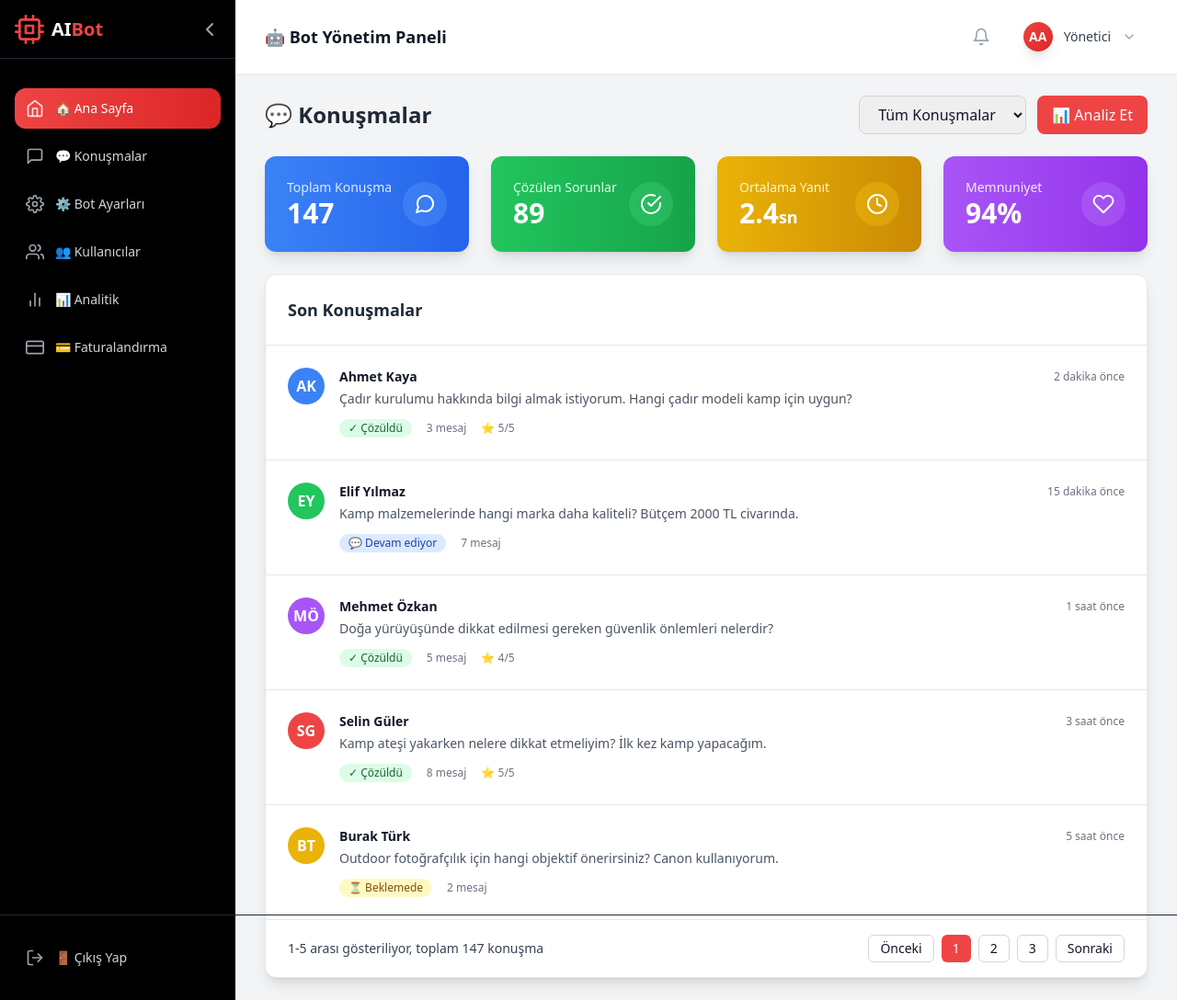
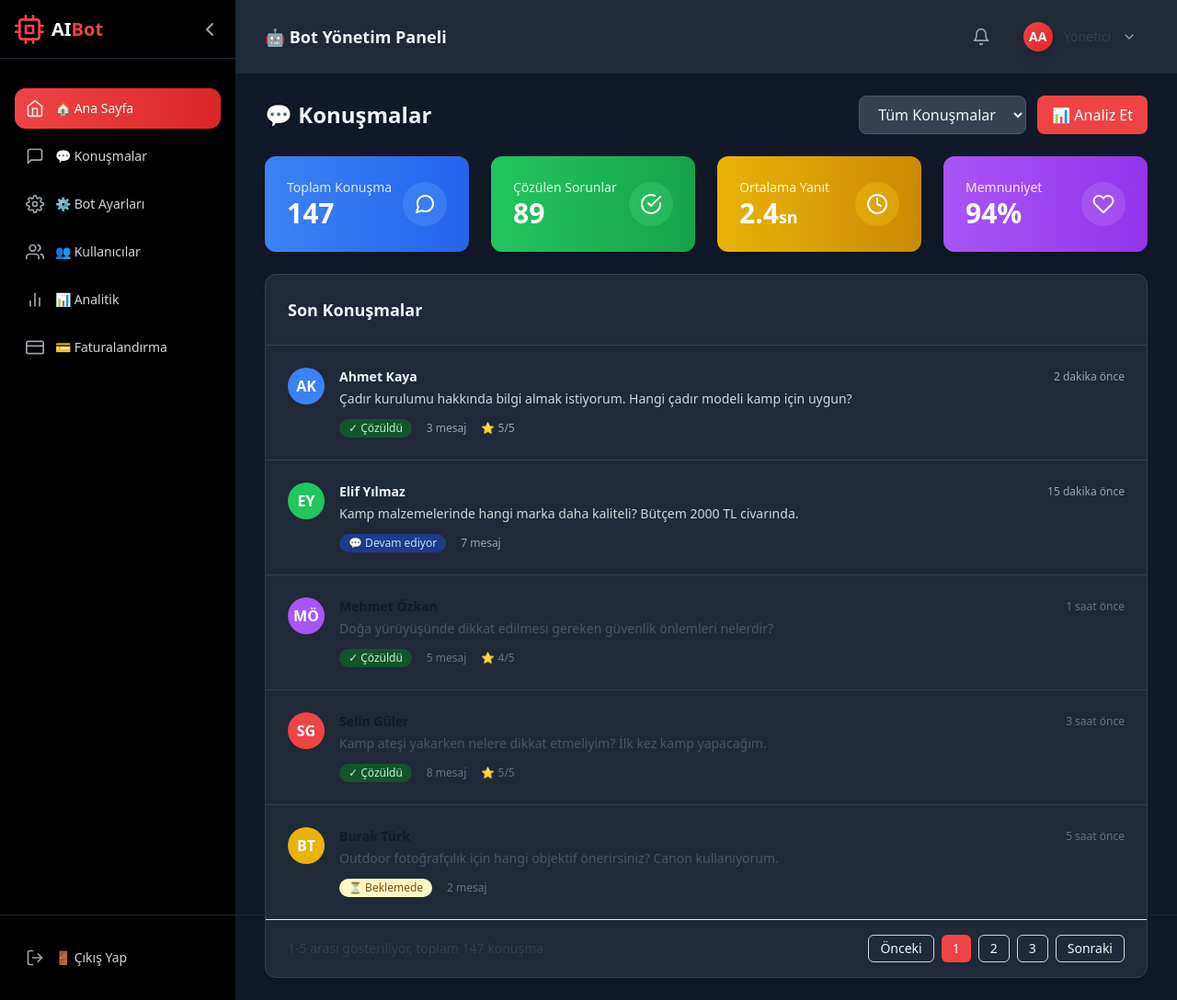
Before and after one commit to sikissavar-pixel/botcuk, a Flask app: template templates/conversations.html in a window 1280 px wide. Shown: the whole page at 92% size. Run offline with Flask 3, Linux system fonts and the light colour scheme; the template is opened without the code that fills it, so the values that code supplies are empty; some libraries are stand-ins or nearby versions.

Commit message:
Apply a dark theme to all dashboard pages for a better user experience
Updated HTML templates to apply a dark color scheme across various dashboard pages, including analytics, bot settings, conversations, and user management. This involves changing background colors, text colors, and element borders to a darker palette.

Replit-Commit-Author: Agent
Replit-Commit-Session-Id: 54fe6a02-0296-4675-95f7-befa3d5059c6
Replit-Commit-Checkpoint-Type: intermediate_checkpoint
Replit-Commit-Screenshot-Url: https://storage.googleapis.com/screenshot-production-us-central1/76404261-00aa-4382-b7c3-d7e39bb57922/54fe6a02-0296-4675-95f7-befa3d5059c6/LB2kbId

```diff
--- a/templates/analytics.html
+++ b/templates/analytics.html
@@ -3,9 +3,9 @@
 <div class="space-y-6">
   <!-- Başlık ve Zaman Aralığı -->
   <div class="flex justify-between items-center">
-    <h2 class="text-2xl font-bold text-gray-800">📊 Detaylı Analitik</h2>
+    <h2 class="text-2xl font-bold text-gray-100">📊 Detaylı Analitik</h2>
     <div class="flex space-x-3">
-      <select class="px-4 py-2 border border-gray-300 rounded-lg focus:ring-2 focus:ring-red-500">
+      <select class="px-4 py-2 border border-gray-600 bg-gray-700 text-gray-100 rounded-lg focus:ring-2 focus:ring-red-500">
         <option>Son 30 Gün</option>
         <option>Son 7 Gün</option>
         <option>Son 3 Ay</option>
--- a/templates/conversations.html
+++ b/templates/conversations.html
@@ -3,9 +3,9 @@
 <div class="space-y-6">
   <!-- Başlık ve Filtreler -->
   <div class="flex justify-between items-center">
-    <h2 class="text-2xl font-bold text-gray-800">💬 Konuşmalar</h2>
+    <h2 class="text-2xl font-bold text-gray-100">💬 Konuşmalar</h2>
     <div class="flex space-x-3">
-      <select class="px-4 py-2 border border-gray-300 rounded-lg focus:ring-2 focus:ring-red-500">
+      <select class="px-4 py-2 border border-gray-600 bg-gray-700 text-gray-100 rounded-lg focus:ring-2 focus:ring-red-500">
         <option>Tüm Konuşmalar</option>
         <option>Aktif</option>
         <option>Tamamlanan</option>
@@ -69,14 +69,14 @@
   </div>
 
   <!-- Konuşma Listesi -->
-  <div class="bg-white rounded-xl shadow-lg border border-gray-200">
-    <div class="p-6 border-b border-gray-200">
-      <h3 class="text-lg font-semibold text-gray-800">Son Konuşmalar</h3>
+  <div class="bg-gray-800 rounded-xl shadow-lg border border-gray-700">
+    <div class="p-6 border-b border-gray-700">
+      <h3 class="text-lg font-semibold text-gray-100">Son Konuşmalar</h3>
     </div>
 
-    <div class="divide-y divide-gray-200">
+    <div class="divide-y divide-gray-700">
       <!-- Konuşma 1 -->
-      <div class="p-6 hover:bg-gray-50 transition-colors">
+      <div class="p-6 hover:bg-gray-700 transition-colors">
         <div class="flex items-start space-x-4">
           <div class="flex-shrink-0">
             <div class="w-10 h-10 bg-blue-500 rounded-full flex items-center justify-center text-white font-semibold">
@@ -85,23 +85,23 @@
           </div>
           <div class="flex-1">
             <div class="flex items-center justify-between">
-              <h4 class="text-sm font-semibold text-gray-900">Ahmet Kaya</h4>
-              <span class="text-xs text-gray-500">2 dakika önce</span>
+              <h4 class="text-sm font-semibold text-gray-100">Ahmet Kaya</h4>
+              <span class="text-xs text-gray-400">2 dakika önce</span>
             </div>
-            <p class="text-sm text-gray-600 mt-1">Çadır kurulumu hakkında bilgi almak istiyorum. Hangi çadır modeli kamp için uygun?</p>
+            <p class="text-sm text-gray-300 mt-1">Çadır kurulumu hakkında bilgi almak istiyorum. Hangi çadır modeli kamp için uygun?</p>
             <div class="flex items-center space-x-4 mt-3">
-              <span class="inline-flex items-center px-2.5 py-0.5 rounded-full text-xs font-medium bg-green-100 text-green-800">
+              <span class="inline-flex items-center px-2.5 py-0.5 rounded-full text-xs font-medium bg-green-900 text-green-200">
                 ✓ Çözüldü
               </span>
-              <span class="text-xs text-gray-500">3 mesaj</span>
-              <span class="text-xs text-gray-500">⭐ 5/5</span>
+              <span class="text-xs text-gray-400">3 mesaj</span>
+              <span class="text-xs text-gray-400">⭐ 5/5</span>
             </div>
           </div>
         </div>
       </div>
 
       <!-- Konuşma 2 -->
-      <div class="p-6 hover:bg-gray-50 transition-colors">
+      <div class="p-6 hover:bg-gray-700 transition-colors">
         <div class="flex items-start space-x-4">
           <div class="flex-shrink-0">
             <div class="w-10 h-10 bg-green-500 rounded-full flex items-center justify-center text-white font-semibold">
@@ -110,22 +110,22 @@
           </div>
           <div class="flex-1">
             <div class="flex items-center justify-between">
-              <h4 class="text-sm font-semibold text-gray-900">Elif Yılmaz</h4>
-              <span class="text-xs text-gray-500">15 dakika önce</span>
+              <h4 class="text-sm font-semibold text-gray-100">Elif Yılmaz</h4>
+              <span class="text-xs text-gray-400">15 dakika önce</span>
             </div>
-            <p class="text-sm text-gray-600 mt-1">Kamp malzemelerinde hangi marka daha kaliteli? Bütçem 2000 TL civarında.</p>
+            <p class="text-sm text-gray-300 mt-1">Kamp malzemelerinde hangi marka daha kaliteli? Bütçem 2000 TL civarında.</p>
             <div class="flex items-center space-x-4 mt-3">
-              <span class="inline-flex items-center px-2.5 py-0.5 rounded-full text-xs font-medium bg-blue-100 text-blue-800">
+              <span class="inline-flex items-center px-2.5 py-0.5 rounded-full text-xs font-medium bg-blue-900 text-blue-200">
                 💬 Devam ediyor
               </span>
-              <span class="text-xs text-gray-500">7 mesaj</span>
+              <span class="text-xs text-gray-400">7 mesaj</span>
             </div>
           </div>
         </div>
       </div>
 
       <!-- Konuşma 3 -->
-      <div class="p-6 hover:bg-gray-50 transition-colors">
+      <div class="p-6 hover:bg-gray-700 transition-colors">
         <div class="flex items-start space-x-4">
           <div class="flex-shrink-0">
             <div class="w-10 h-10 bg-purple-500 rounded-full flex items-center justify-center text-white font-semibold">
@@ -139,7 +139,7 @@
             </div>
             <p class="text-sm text-gray-600 mt-1">Doğa yürüyüşünde dikkat edilmesi gereken güvenlik önlemleri nelerdir?</p>
             <div class="flex items-center space-x-4 mt-3">
-              <span class="inline-flex items-center px-2.5 py-0.5 rounded-full text-xs font-medium bg-green-100 text-green-800">
+              <span class="inline-flex items-center px-2.5 py-0.5 rounded-full text-xs font-medium bg-green-900 text-green-200">
                 ✓ Çözüldü
               </span>
               <span class="text-xs text-gray-500">5 mesaj</span>
@@ -150,7 +150,7 @@
       </div>
 
       <!-- Konuşma 4 -->
-      <div class="p-6 hover:bg-gray-50 transition-colors">
+      <div class="p-6 hover:bg-gray-700 transition-colors">
         <div class="flex items-start space-x-4">
           <div class="flex-shrink-0">
             <div class="w-10 h-10 bg-red-500 rounded-full flex items-center justify-center text-white font-semibold">
@@ -164,7 +164,7 @@
             </div>
             <p class="text-sm text-gray-600 mt-1">Kamp ateşi yakarken nelere dikkat etmeliyim? İlk kez kamp yapacağım.</p>
             <div class="flex items-center space-x-4 mt-3">
-              <span class="inline-flex items-center px-2.5 py-0.5 rounded-full text-xs font-medium bg-green-100 text-green-800">
+              <span class="inline-flex items-center px-2.5 py-0.5 rounded-full text-xs font-medium bg-green-900 text-green-200">
                 ✓ Çözüldü
               </span>
               <span class="text-xs text-gray-500">8 mesaj</span>
@@ -175,7 +175,7 @@
       </div>
 
       <!-- Konuşma 5 -->
-      <div class="p-6 hover:bg-gray-50 transition-colors">
+      <div class="p-6 hover:bg-gray-700 transition-colors">
         <div class="flex items-start space-x-4">
           <div class="flex-shrink-0">
             <div class="w-10 h-10 bg-yellow-500 rounded-full flex items-center justify-center text-white font-semibold">
--- a/templates/dashboard.html
+++ b/templates/dashboard.html
@@ -22,8 +22,8 @@
     .bot-response-item:hover { background-color: #f3f4f6; }
   </style>
 </head>
-<body class="font-sans antialiased text-gray-900 bg-gray-100">
-  <div class="flex h-screen overflow-hidden">
+<body class="font-sans antialiased text-gray-100 bg-gray-900">
+  <div class="flex h-screen overflow-hidden bg-gray-900">
     <!-- Sidebar -->
     <div class="sidebar bg-black text-white w-64 flex-shrink-0">
       <div class="flex items-center justify-between h-16 px-4 border-b border-gray-800">
@@ -85,11 +85,11 @@
     </div>
 
     <!-- Main Content -->
-    <div class="main-content flex-1 overflow-auto">
+    <div class="main-content flex-1 overflow-auto bg-gray-900">
       <!-- Top Navigation -->
-      <header class="bg-white shadow-sm">
+      <header class="bg-gray-800 shadow-sm">
         <div class="max-w-7xl mx-auto px-4 py-4 sm:px-6 lg:px-8 flex justify-between items-center">
-          <h1 class="text-lg font-semibold text-gray-900">🤖 Bot Yönetim Paneli</h1>
+          <h1 class="text-lg font-semibold text-gray-100">🤖 Bot Yönetim Paneli</h1>
           <div class="flex items-center space-x-4">
             <button class="p-2 rounded-full text-gray-400 hover:text-gray-600 hover:bg-gray-100 focus:outline-none transition-all duration-200">
               <i data-feather="bell" class="h-5 w-5"></i>
--- a/templates/users.html
+++ b/templates/users.html
@@ -3,7 +3,7 @@
 <div class="space-y-6">
   <!-- Başlık ve Eylemler -->
   <div class="flex justify-between items-center">
-    <h2 class="text-2xl font-bold text-gray-800">👥 Kullanıcı Yönetimi</h2>
+    <h2 class="text-2xl font-bold text-gray-100">👥 Kullanıcı Yönetimi</h2>
     <div class="flex space-x-3">
       <button class="px-4 py-2 bg-blue-500 text-white rounded-lg hover:bg-blue-600 transition-colors">
         👨‍💼 Yeni Kullanıcı
```
Also changed, not shown: templates/bot_settings.html (+5 -5 lines), 1 other file.
